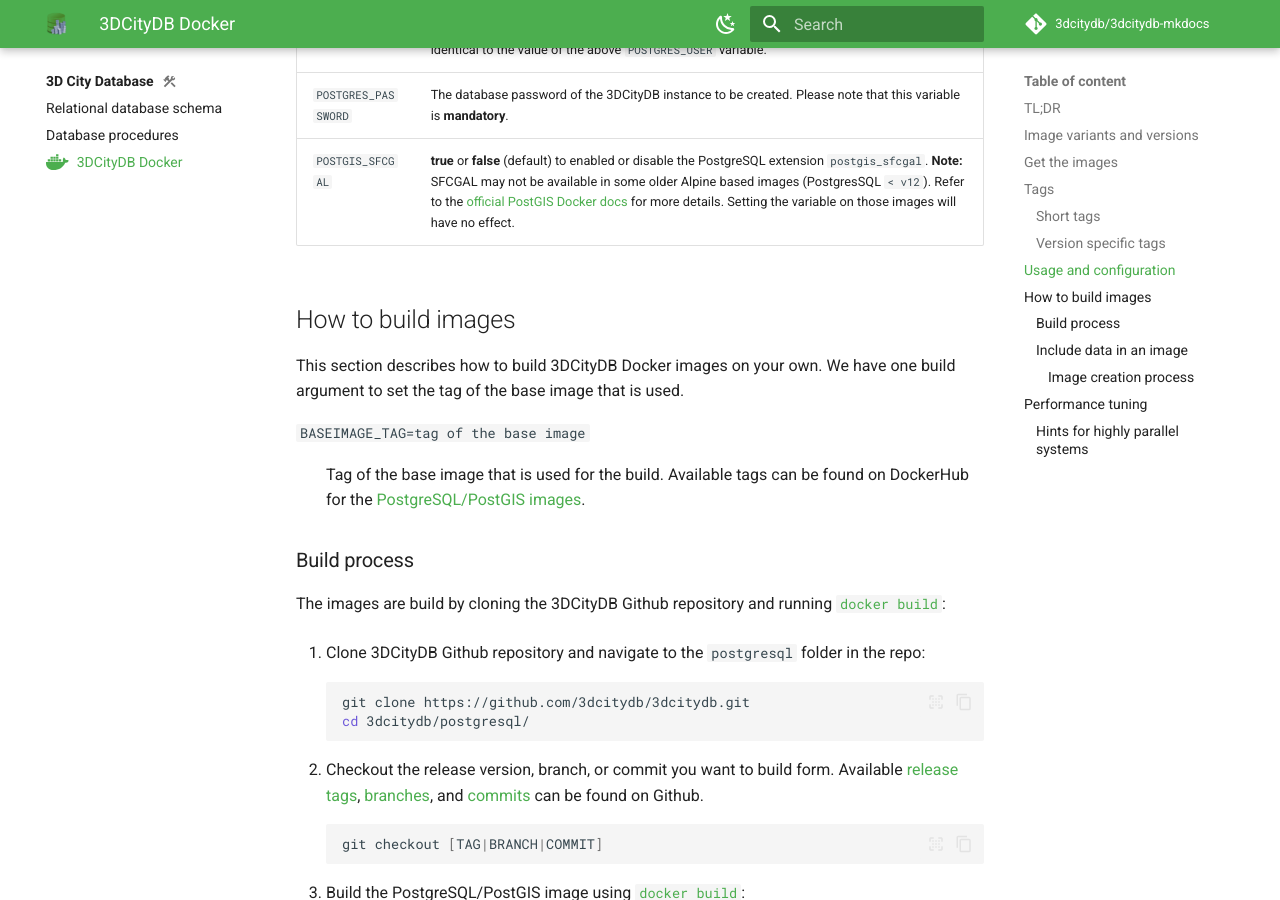
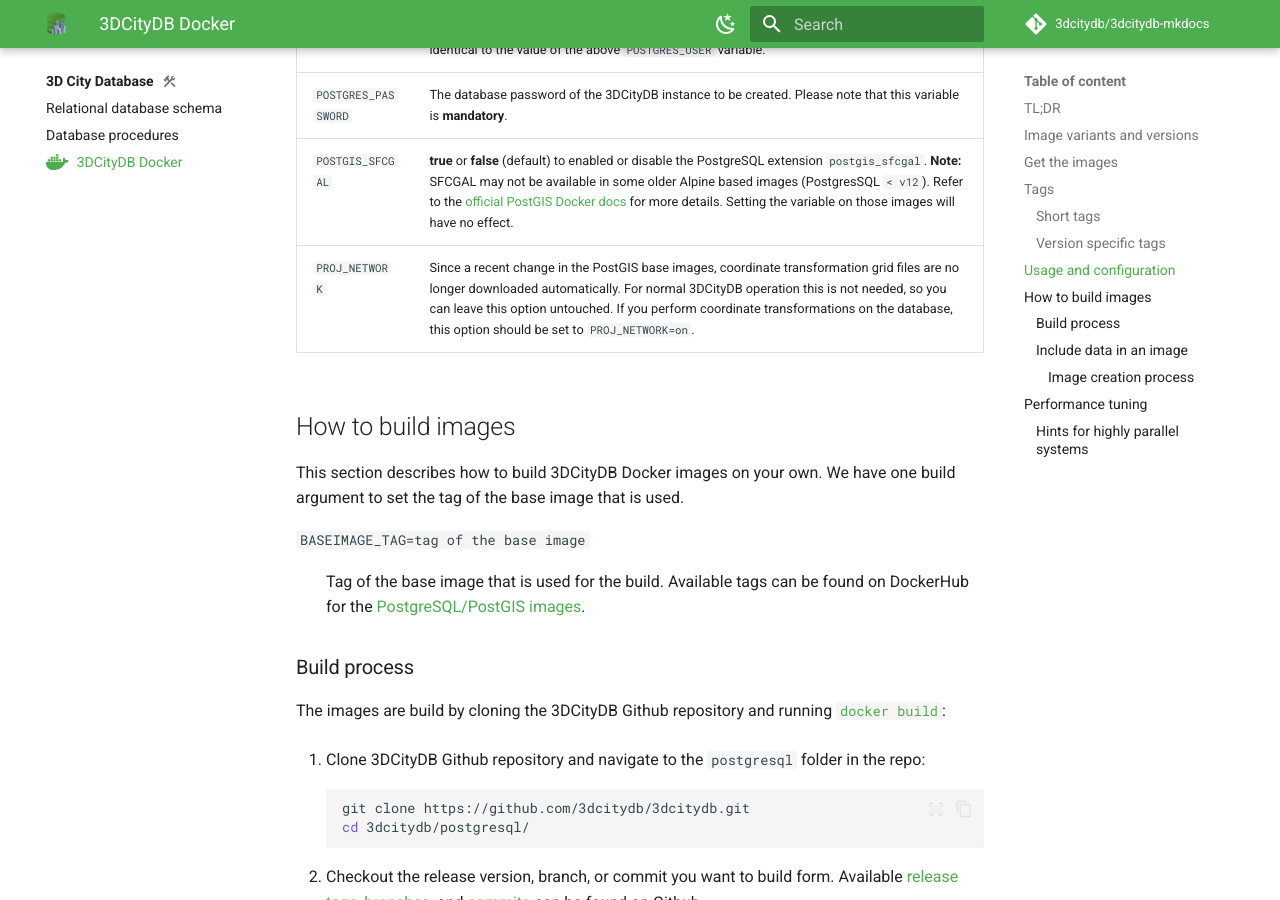
Before and after one commit to BWibo/3dcitydb-mkdocs, an MkDocs documentation site: the page built from docs/3dcitydb/docker.md, in a window 1280 px wide and 900 px high, scrolled down 5253 px. Built offline with MkDocs 1.6.1 and Material for MkDocs 9.7.7, drawn with Linux system fonts in a browser that asks for light colours; comment, search, counter and statistics services are not loaded.

Commit message:
Added PROJ_NETWORK option

```diff
--- a/docs/3dcitydb/docker.md
+++ b/docs/3dcitydb/docker.md
@@ -219,6 +219,7 @@
 | `POSTGRES_DB`       | The database name of the 3DCityDB instance to be created. If not set, the database name is identical to the value of the above `POSTGRES_USER` variable. |
 | `POSTGRES_PASSWORD` | The database password of the 3DCityDB instance to be created. Please note that this variable is __mandatory__.|
 | `POSTGIS_SFCGAL`    | __true__ or __false__ (default) to enabled or disable the PostgreSQL extension `postgis_sfcgal`. __Note:__ SFCGAL may not be available in some older Alpine based images (PostgresSQL `< v12`). Refer to the [official PostGIS Docker docs](https://registry.hub.docker.com/r/postgis/postgis/){target="blank"} for more details. Setting the variable on those images will have no effect. |
+| `PROJ_NETWORK`     | Since a recent change in the PostGIS base images, coordinate transformation grid files are no longer downloaded automatically. For normal 3DCityDB operation this is not needed, so you can leave this option untouched. If you perform coordinate transformations on the database, this option should be set to `PROJ_NETWORK=on`. |
 
 ## How to build images
 
```
